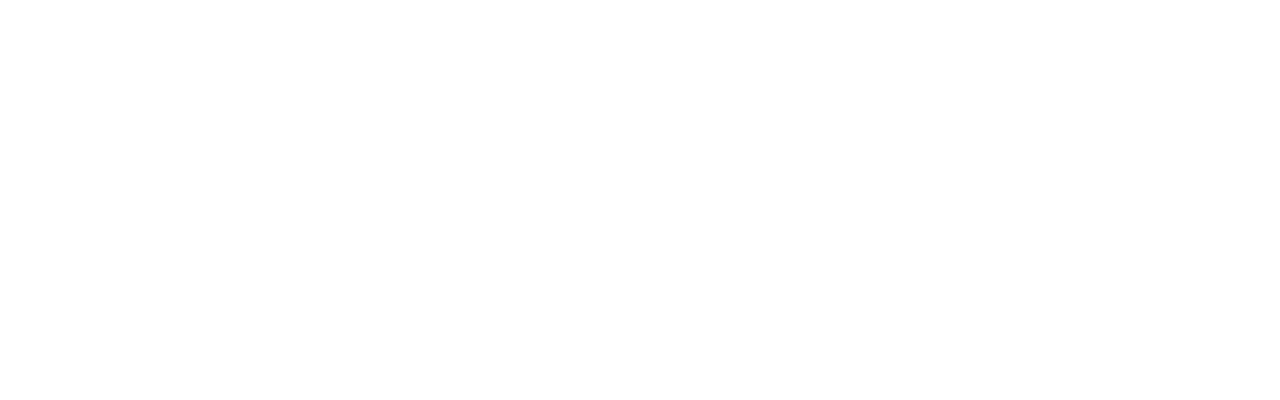
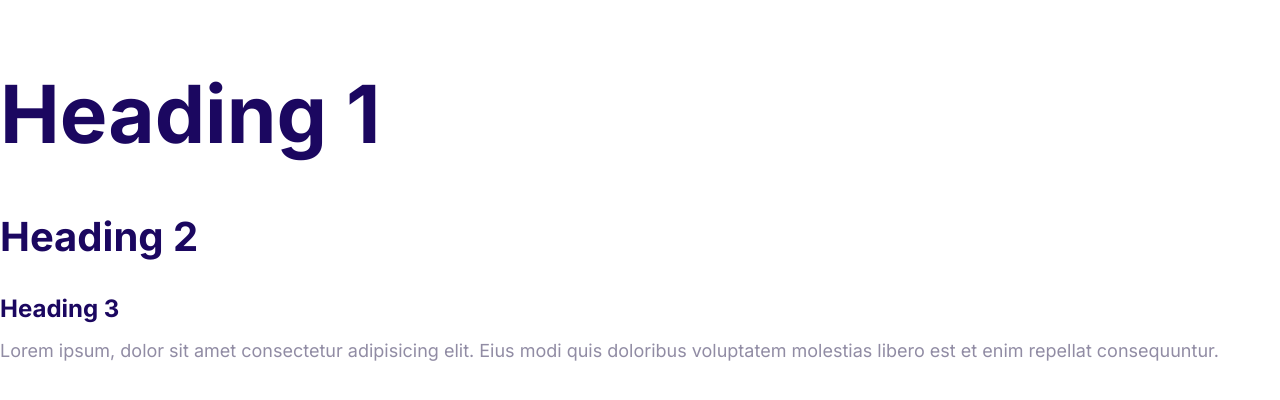
Before and after one commit to jimstav/Moshify, a plain HTML site: page index.html in a window 1280 px wide. Drawn offline with Linux system fonts and the light colour scheme.

Commit message:
Define the styles for the fonts

```diff
--- a/css/styles.css
+++ b/css/styles.css
@@ -5,3 +5,55 @@
   --color-headings: #1b0760;
   --color-body: #918ca4;
 }
+
+html {
+  font-size: 62.5%;
+}
+
+body {
+  font-family: Inter, Arial, Helvetica, sans-serif;
+  color: var(--color-body);
+  line-height: 1.5;
+  font-size: 2.4rem;
+}
+
+h1,
+h2,
+h3 {
+  color: var(--color-headings);
+  margin-bottom: 1rem;
+}
+
+h1 {
+  font-size: 7rem;
+}
+
+h2 {
+  font-size: 4rem;
+}
+
+h3 {
+  font-size: 3rem;
+}
+
+p {
+  margin-top: 0;
+}
+
+@media screen and (min-width: 1024px) {
+  body {
+    font-size: 1.8rem;
+  }
+
+  h1 {
+    font-size: 8rem;
+  }
+
+  h2 {
+    font-size: 4rem;
+  }
+
+  h3 {
+    font-size: 2.4rem;
+  }
+}
--- a/index.html
+++ b/index.html
@@ -4,8 +4,22 @@
     <meta charset="UTF-8" />
     <meta name="viewport" content="width=device-width, initial-scale=1.0" />
     <title>Document</title>
+    <link rel="preconnect" href="https://fonts.googleapis.com" />
+    <link rel="preconnect" href="https://fonts.gstatic.com" crossorigin />
+    <link
+      href="https://fonts.googleapis.com/css2?family=Inter:wght@400..700&display=swap"
+      rel="stylesheet"
+    />
     <link rel="stylesheet" href="css/normalize.css" />
     <link rel="stylesheet" href="css/styles.css" />
   </head>
-  <body></body>
+  <body>
+    <h1>Heading 1</h1>
+    <h2>Heading 2</h2>
+    <h3>Heading 3</h3>
+    <p>
+      Lorem ipsum, dolor sit amet consectetur adipisicing elit. Eius modi quis doloribus voluptatem
+      molestias libero est et enim repellat consequuntur.
+    </p>
+  </body>
 </html>
```
